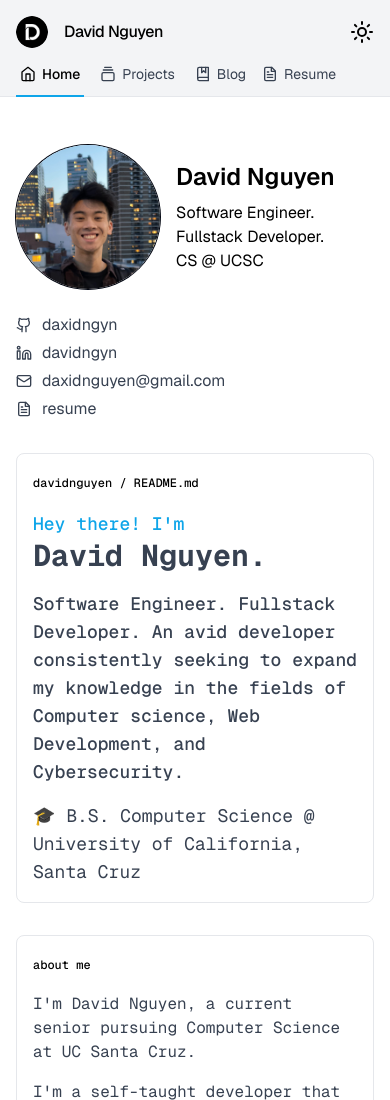
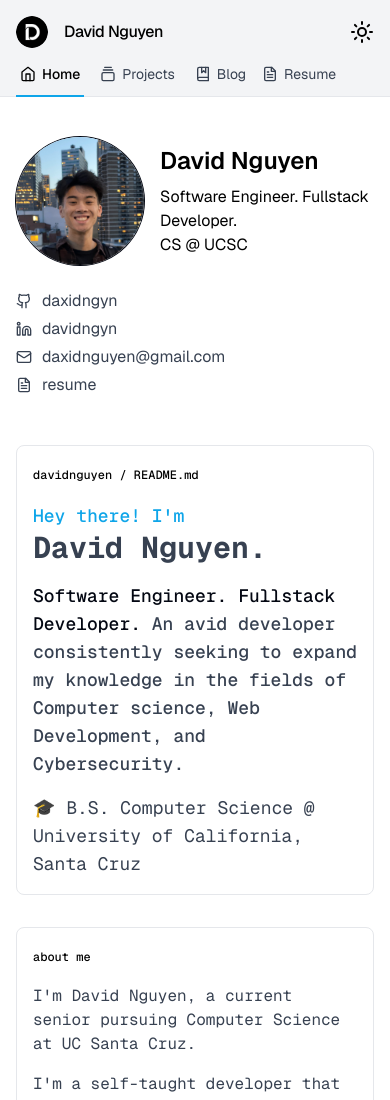
Before and after one commit to daxidngyn/david, a Next.js app: page /home in a window 390 px wide. Shown: the top 1100 px of the page. Built offline with nearby package versions, Linux system fonts and the light colour scheme.

Commit message:
improve responsiveness

```diff
--- a/src/app/home/page.tsx
+++ b/src/app/home/page.tsx
@@ -14,7 +14,7 @@ export default function HomePage() {
         </span>
         <h1 className="font-bold text-3xl md:text-4xl">David Nguyen.</h1>
 
-        <p className="text-lg font-medium md:text-xl mt-4">
+        <p className="text-lg font-medium md:text-xl mt-4 text-gray-950 dark:text-white">
           Software Engineer. Fullstack Developer.{" "}
           <span className="text-gray-700 dark:text-gray-300">
             An avid developer consistently seeking to expand my knowledge in the
--- a/src/app/layout.tsx
+++ b/src/app/layout.tsx
@@ -21,9 +21,9 @@ export default function RootLayout({
         <ThemeProvider>
           <div className="bg-white text-black dark:bg-[#0d121d] dark:text-white">
             <Header />
-            <div className="px-4 md:px-8 mt-12 max-w-7xl mx-auto md:grid grid-cols-7 gap-4 grid-flow-col">
+            <div className="px-4 md:px-8 mt-10 md:mt-12 max-w-7xl mx-auto flex flex-col md:flex-row gap-4">
               <Sidebar />
-              <div className="mt-8 md:mt-0 col-span-5 pb-6">{children}</div>
+              <div className="mt-8 md:mt-0 flex-1 pb-6">{children}</div>
             </div>
           </div>
         </ThemeProvider>
--- a/src/components/sidebar.tsx
+++ b/src/components/sidebar.tsx
@@ -30,14 +30,14 @@ const socials = [
 
 export default function Sidebar() {
   return (
-    <div className="col-span-2 md:w-72 lg:w-80">
+    <div className="md:w-72 lg:w-80">
       <div className="flex flex-row md:flex-col gap-x-4 md:gap-x-0 items-center md:items-start">
         <Image
           src="/me.jpg"
           alt="David Nguyen"
           width={250}
           height={250}
-          className="ring-1 ring-gray-950 flex flex-shrink-0 dark:ring-gray-600 rounded-full w-36 h-36 md:w-64 md:h-64 lg:w-72 lg:h-72 object-cover object-[center_top]"
+          className="ring-1 ring-gray-950 flex flex-shrink-0 dark:ring-gray-600 rounded-full w-32 h-32 sm:w-36 sm:h-36 md:w-60 md:h-60 lg:w-72 lg:h-72 object-cover object-[center_top]"
         />
 
         <div className="flex flex-col">
```
